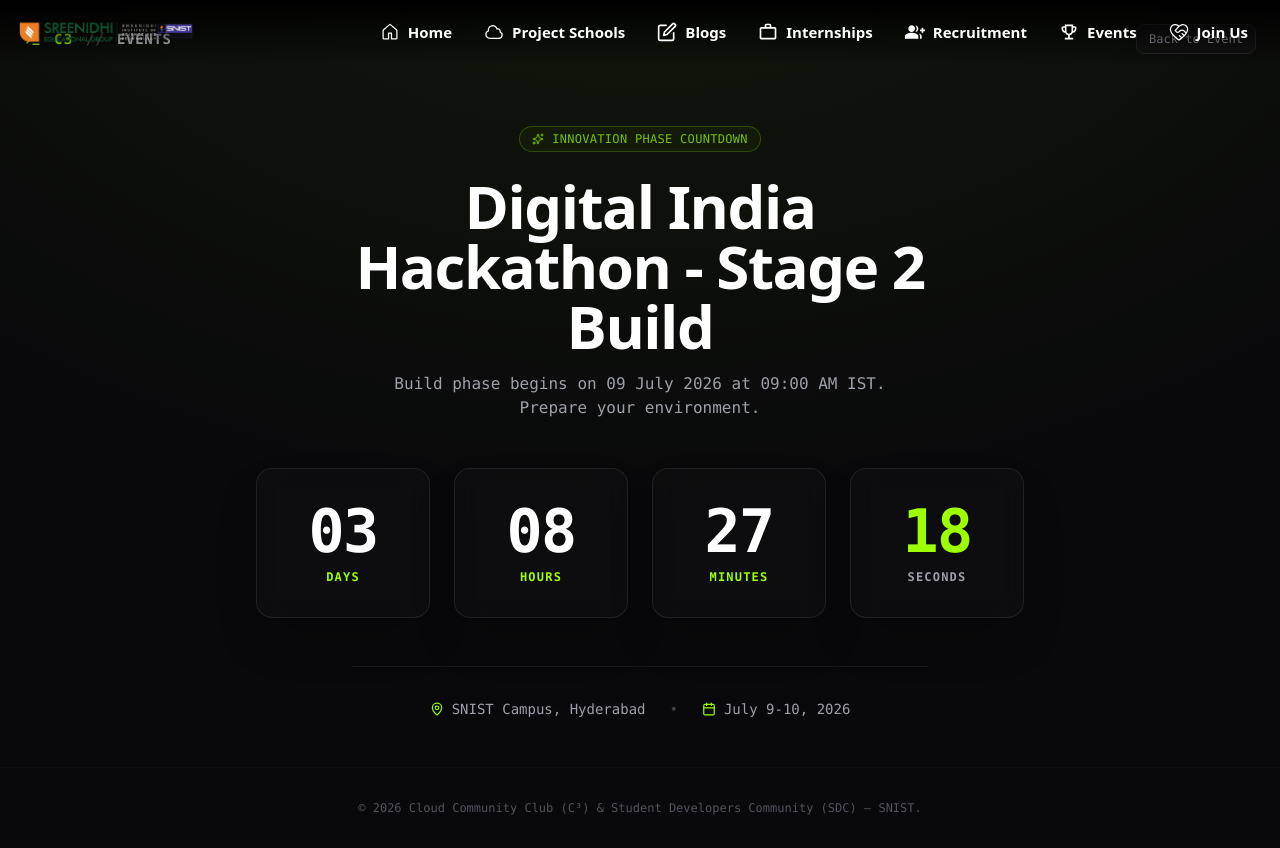
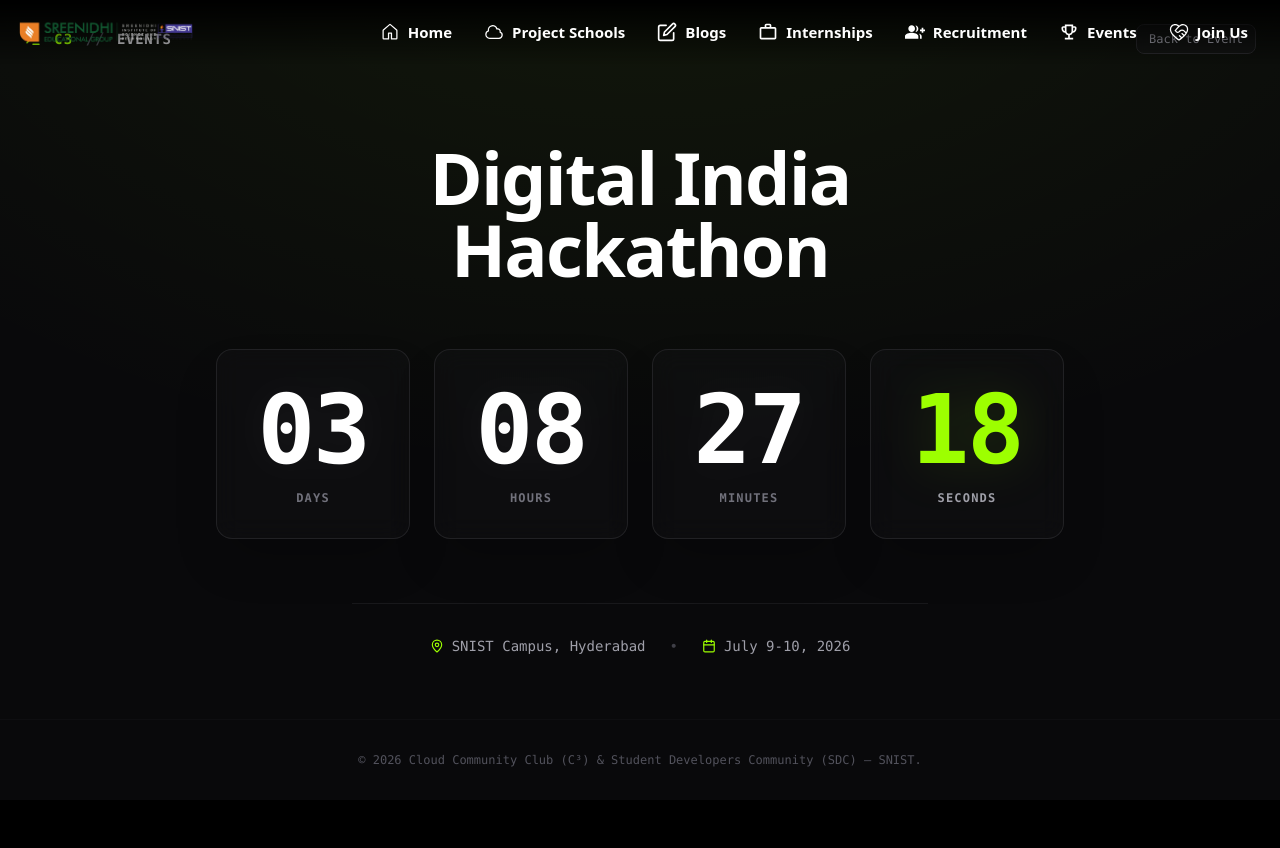
Before and after one commit to cloudcommunityclub/snist-website-fn, a Next.js app: page /events/digitalindia/countdown in a window 1280 px wide. After the commit the page ends 800 px from the top, so only its background shows below. Built offline with nearby package versions, Linux system fonts and the light colour scheme; a web font is replaced by a local one.

Commit message:
style: make countdown timer digits bigger, make heading cleaner, and keep layout below the timer

```diff
--- a/src/app/events/digitalindia/countdown/page.tsx
+++ b/src/app/events/digitalindia/countdown/page.tsx
@@ -1,7 +1,7 @@
 'use client'
 
 import React, { useState, useEffect } from 'react'
-import { Terminal, Timer, Sparkles, MapPin, Calendar } from 'lucide-react'
+import { Terminal, Timer, MapPin, Calendar } from 'lucide-react'
 import { useRouter } from 'next/navigation'
 
 // ==========================================
@@ -9,7 +9,7 @@
 // Change this string to update the countdown
 // ==========================================
 const TARGET_DATE = "2026-07-09T09:00:00+05:30"
-const EVENT_TITLE = "Digital India Hackathon - Stage 2 Build"
+const EVENT_TITLE = "Digital India Hackathon"
 const EVENT_LOCATION = "SNIST Campus, Hyderabad"
 
 interface TimeLeft {
@@ -93,20 +93,10 @@
 
             {/* Main Content Area */}
             <main className="flex-1 flex flex-col items-center justify-center w-full max-w-4xl mx-auto px-6 py-12 z-10 text-center">
-                {/* Event Tag */}
-                <div className="inline-flex items-center gap-2 px-3 py-1 rounded-full border border-[#9dff00]/30 bg-[#9dff00]/5 text-[#9dff00] text-xs font-mono font-medium tracking-wide uppercase mb-6 animate-pulse">
-                    <Sparkles size={12} />
-                    <span>Innovation Phase Countdown</span>
-                </div>
-
                 {/* Event Heading */}
-                <h1 className="text-3xl sm:text-5xl lg:text-6xl font-extrabold tracking-tight text-white mb-4 max-w-2xl leading-none">
+                <h1 className="text-4xl sm:text-6xl lg:text-7xl font-black tracking-tight text-white mb-16 max-w-3xl leading-none">
                     {EVENT_TITLE}
                 </h1>
-
-                <p className="text-zinc-400 text-sm sm:text-base font-mono mb-12 max-w-lg">
-                    Build phase begins on 09 July 2026 at 09:00 AM IST. Prepare your environment.
-                </p>
 
                 {timeLeft.isOver ? (
                     /* Event Live / Timer Over State */
@@ -127,38 +117,38 @@
                     </div>
                 ) : (
                     /* Countdown Grid */
-                    <div className="grid grid-cols-2 md:grid-cols-4 gap-4 sm:gap-6 w-full max-w-3xl mb-12">
+                    <div className="grid grid-cols-2 md:grid-cols-4 gap-4 sm:gap-6 w-full max-w-4xl mb-16">
                         {/* Days */}
-                        <div className="bg-zinc-900/30 border border-zinc-800/80 rounded-2xl p-6 sm:p-8 backdrop-blur-md relative group hover:border-zinc-700/50 transition-colors shadow-2xl">
+                        <div className="bg-zinc-900/30 border border-zinc-800/80 rounded-2xl p-6 sm:p-8 backdrop-blur-md relative group hover:border-zinc-700/50 transition-colors shadow-2xl flex flex-col items-center justify-center min-h-[140px] sm:min-h-[180px]">
                             <div className="absolute inset-x-0 bottom-0 h-[2px] bg-gradient-to-r from-transparent via-[#9dff00]/30 to-transparent opacity-0 group-hover:opacity-100 transition-opacity" />
-                            <div className="text-5xl sm:text-6xl font-extrabold font-mono text-white tracking-tight leading-none mb-2">
+                            <div className="text-6xl sm:text-7xl md:text-8xl font-black font-mono text-white tracking-tight leading-none mb-3 drop-shadow-[0_0_20px_rgba(255,255,255,0.05)]">
                                 {String(timeLeft.days).padStart(2, '0')}
                             </div>
-                            <div className="text-[10px] sm:text-xs font-mono text-[#9dff00] uppercase tracking-widest font-semibold">Days</div>
+                            <div className="text-[10px] sm:text-xs font-mono text-zinc-500 uppercase tracking-widest font-semibold">Days</div>
                         </div>
 
                         {/* Hours */}
-                        <div className="bg-zinc-900/30 border border-zinc-800/80 rounded-2xl p-6 sm:p-8 backdrop-blur-md relative group hover:border-zinc-700/50 transition-colors shadow-2xl">
+                        <div className="bg-zinc-900/30 border border-zinc-800/80 rounded-2xl p-6 sm:p-8 backdrop-blur-md relative group hover:border-zinc-700/50 transition-colors shadow-2xl flex flex-col items-center justify-center min-h-[140px] sm:min-h-[180px]">
                             <div className="absolute inset-x-0 bottom-0 h-[2px] bg-gradient-to-r from-transparent via-[#9dff00]/30 to-transparent opacity-0 group-hover:opacity-100 transition-opacity" />
-                            <div className="text-5xl sm:text-6xl font-extrabold font-mono text-white tracking-tight leading-none mb-2">
+                            <div className="text-6xl sm:text-7xl md:text-8xl font-black font-mono text-white tracking-tight leading-none mb-3 drop-shadow-[0_0_20px_rgba(255,255,255,0.05)]">
                                 {String(timeLeft.hours).padStart(2, '0')}
                             </div>
-                            <div className="text-[10px] sm:text-xs font-mono text-[#9dff00] uppercase tracking-widest font-semibold">Hours</div>
+                            <div className="text-[10px] sm:text-xs font-mono text-zinc-500 uppercase tracking-widest font-semibold">Hours</div>
                         </div>
 
                         {/* Minutes */}
-                        <div className="bg-zinc-900/30 border border-zinc-800/80 rounded-2xl p-6 sm:p-8 backdrop-blur-md relative group hover:border-zinc-700/50 transition-colors shadow-2xl">
+                        <div className="bg-zinc-900/30 border border-zinc-800/80 rounded-2xl p-6 sm:p-8 backdrop-blur-md relative group hover:border-zinc-700/50 transition-colors shadow-2xl flex flex-col items-center justify-center min-h-[140px] sm:min-h-[180px]">
                             <div className="absolute inset-x-0 bottom-0 h-[2px] bg-gradient-to-r from-transparent via-[#9dff00]/30 to-transparent opacity-0 group-hover:opacity-100 transition-opacity" />
-                            <div className="text-5xl sm:text-6xl font-extrabold font-mono text-white tracking-tight leading-none mb-2">
+                            <div className="text-6xl sm:text-7xl md:text-8xl font-black font-mono text-white tracking-tight leading-none mb-3 drop-shadow-[0_0_20px_rgba(255,255,255,0.05)]">
                                 {String(timeLeft.minutes).padStart(2, '0')}
                             </div>
-                            <div className="text-[10px] sm:text-xs font-mono text-[#9dff00] uppercase tracking-widest font-semibold">Minutes</div>
+                            <div className="text-[10px] sm:text-xs font-mono text-zinc-500 uppercase tracking-widest font-semibold">Minutes</div>
                         </div>
 
                         {/* Seconds */}
-                        <div className="bg-zinc-900/30 border border-zinc-800/80 rounded-2xl p-6 sm:p-8 backdrop-blur-md relative group hover:border-zinc-700/50 transition-colors shadow-2xl">
+                        <div className="bg-zinc-900/30 border border-zinc-800/80 rounded-2xl p-6 sm:p-8 backdrop-blur-md relative group hover:border-zinc-700/50 transition-colors shadow-2xl flex flex-col items-center justify-center min-h-[140px] sm:min-h-[180px]">
                             <div className="absolute inset-x-0 bottom-0 h-[2px] bg-gradient-to-r from-transparent via-[#9dff00]/30 to-transparent opacity-0 group-hover:opacity-100 transition-opacity" />
-                            <div className="text-5xl sm:text-6xl font-extrabold font-mono text-[#9dff00] tracking-tight leading-none mb-2">
+                            <div className="text-6xl sm:text-7xl md:text-8xl font-black font-mono text-[#9dff00] tracking-tight leading-none mb-3 drop-shadow-[0_0_25px_rgba(157,255,0,0.15)]">
                                 {String(timeLeft.seconds).padStart(2, '0')}
                             </div>
                             <div className="text-[10px] sm:text-xs font-mono text-zinc-400 uppercase tracking-widest font-semibold">Seconds</div>
```
